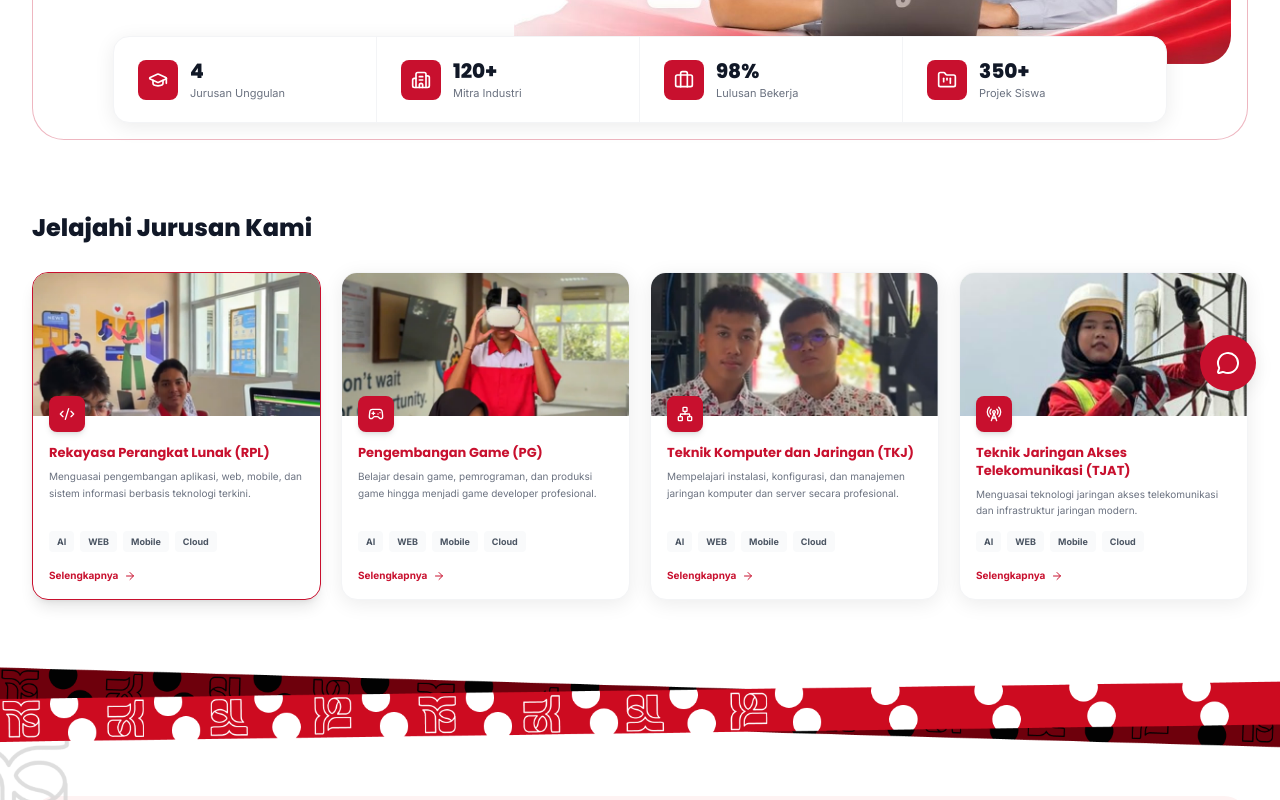
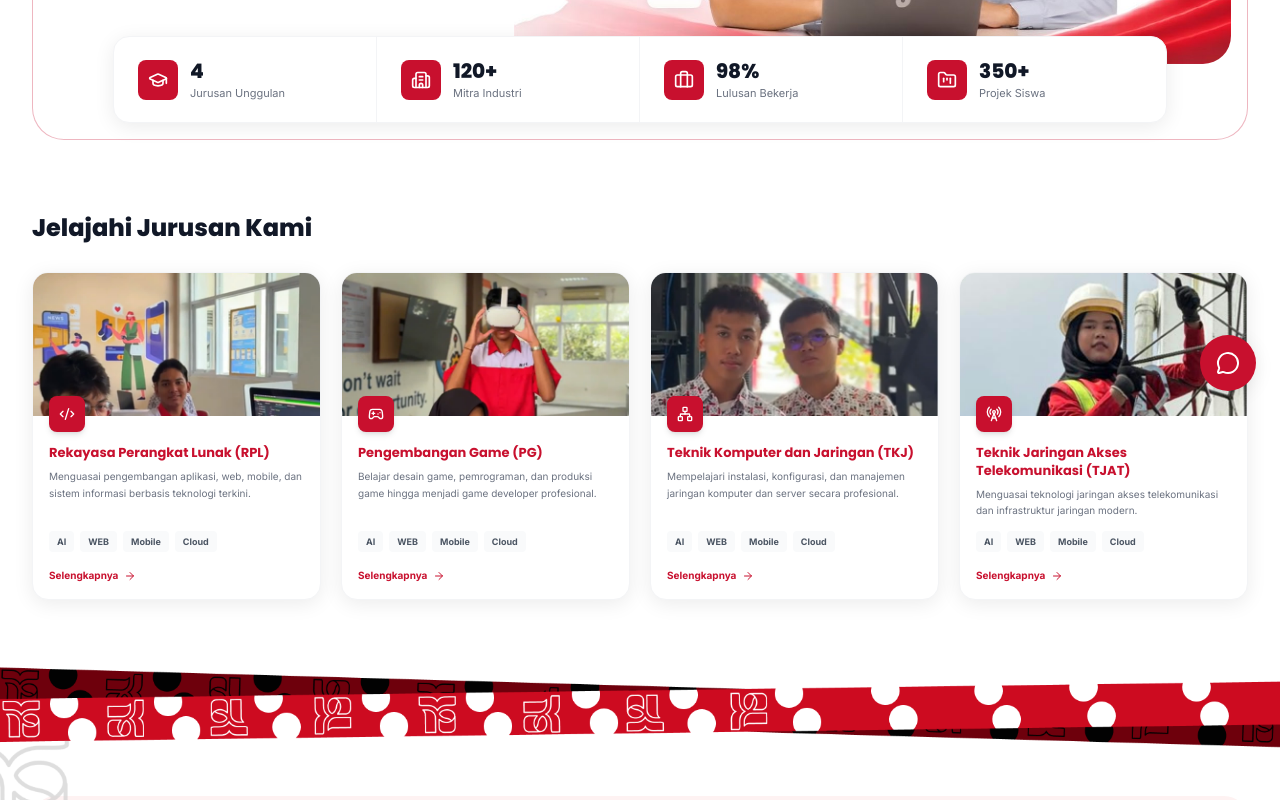
Before and after one commit to KiandrAHD/smk-telkom-purwokerto, a React (Vite) app in the folder frontend/: page /jurusan in a window 1280 px wide. Shown: the part 385-1185 px from the top of the page. Built offline with nearby package versions, Linux system fonts and the light colour scheme; no server answers.

Commit message:
fix: tampilkan outline kartu jurusan hanya saat hover

```diff
--- a/frontend/src/components/jurusan/JurusanListSection.jsx
+++ b/frontend/src/components/jurusan/JurusanListSection.jsx
@@ -1,4 +1,3 @@
-import { useState } from 'react';
 import { ArrowRight, Code2, Gamepad2, Network, RadioTower } from 'lucide-react';
 import { Link } from 'react-router-dom';
 import { jurusanData, jurusanTags } from '../../data/dummyData';
@@ -6,8 +5,6 @@ import { jurusanData, jurusanTags } from '../../data/dummyData';
 const icons = { code: Code2, gamepad: Gamepad2, network: Network, tower: RadioTower };
 
 const JurusanListSection = () => {
-  const [active, setActive] = useState(0);
-
   return (
     <section id="daftar-jurusan" className="bg-white py-8 lg:py-12">
       <div className="max-w-7xl mx-auto px-4 sm:px-6 lg:px-8">
@@ -16,19 +13,12 @@ const JurusanListSection = () => {
         </h2>
 
         <div className="mt-7 grid grid-cols-1 gap-5 sm:grid-cols-2 lg:grid-cols-4">
-          {jurusanData.items.map((item, i) => {
+          {jurusanData.items.map((item) => {
             const Icon = icons[item.icon];
-            const isActive = i === active;
             return (
               <article
                 key={item.name}
-                onMouseEnter={() => setActive(i)}
-                onFocus={() => setActive(i)}
-                className={`group flex flex-col overflow-hidden rounded-2xl border bg-white shadow-card transition-all ${
-                  isActive
-                    ? 'border-primary shadow-lg'
-                    : 'border-dark-100 hover:border-primary/40'
-                }`}
+                className="group flex flex-col overflow-hidden rounded-2xl border border-dark-100 bg-white shadow-card transition-all hover:border-primary hover:shadow-lg"
               >
                 <div className="relative">
                   <div className="overflow-hidden">
```
